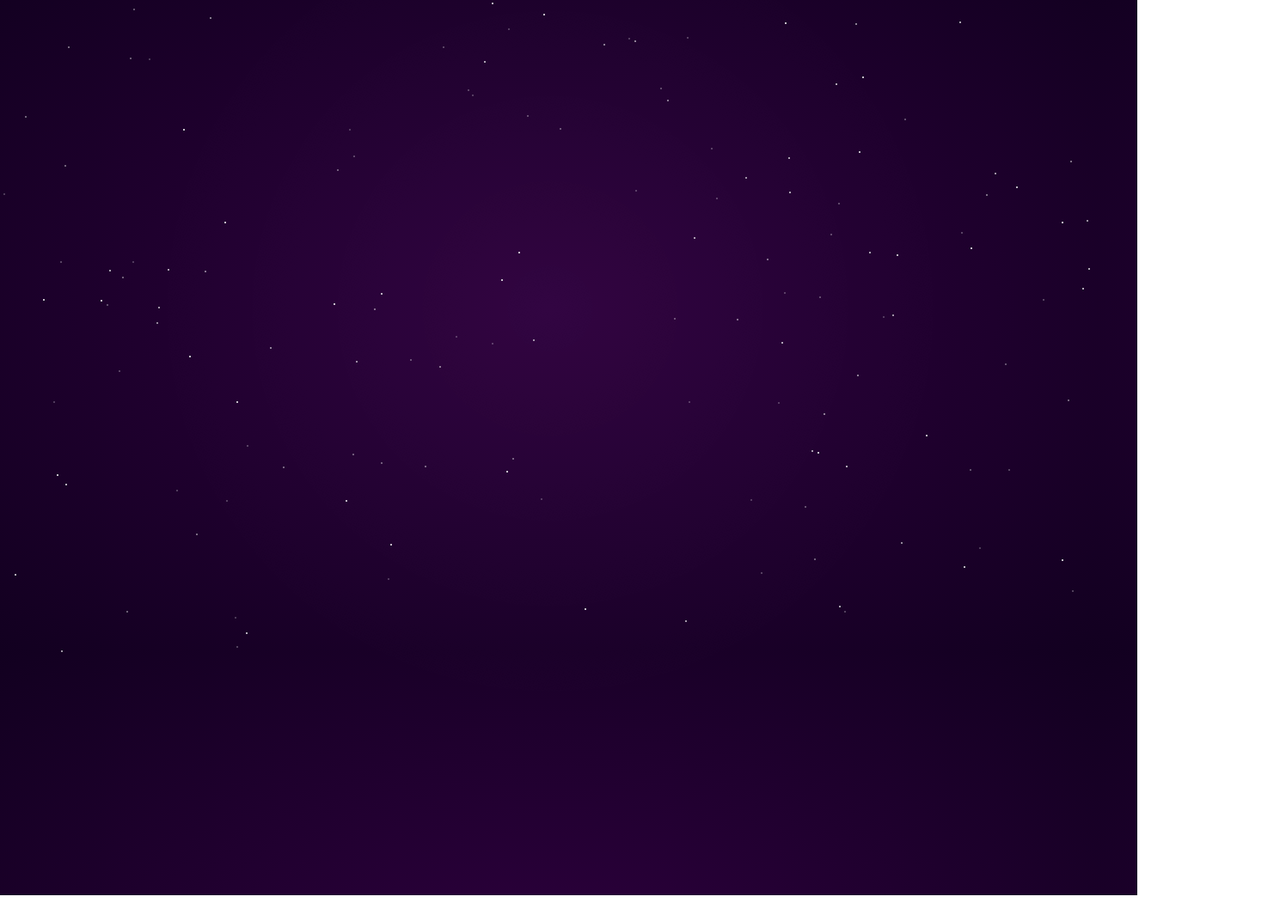
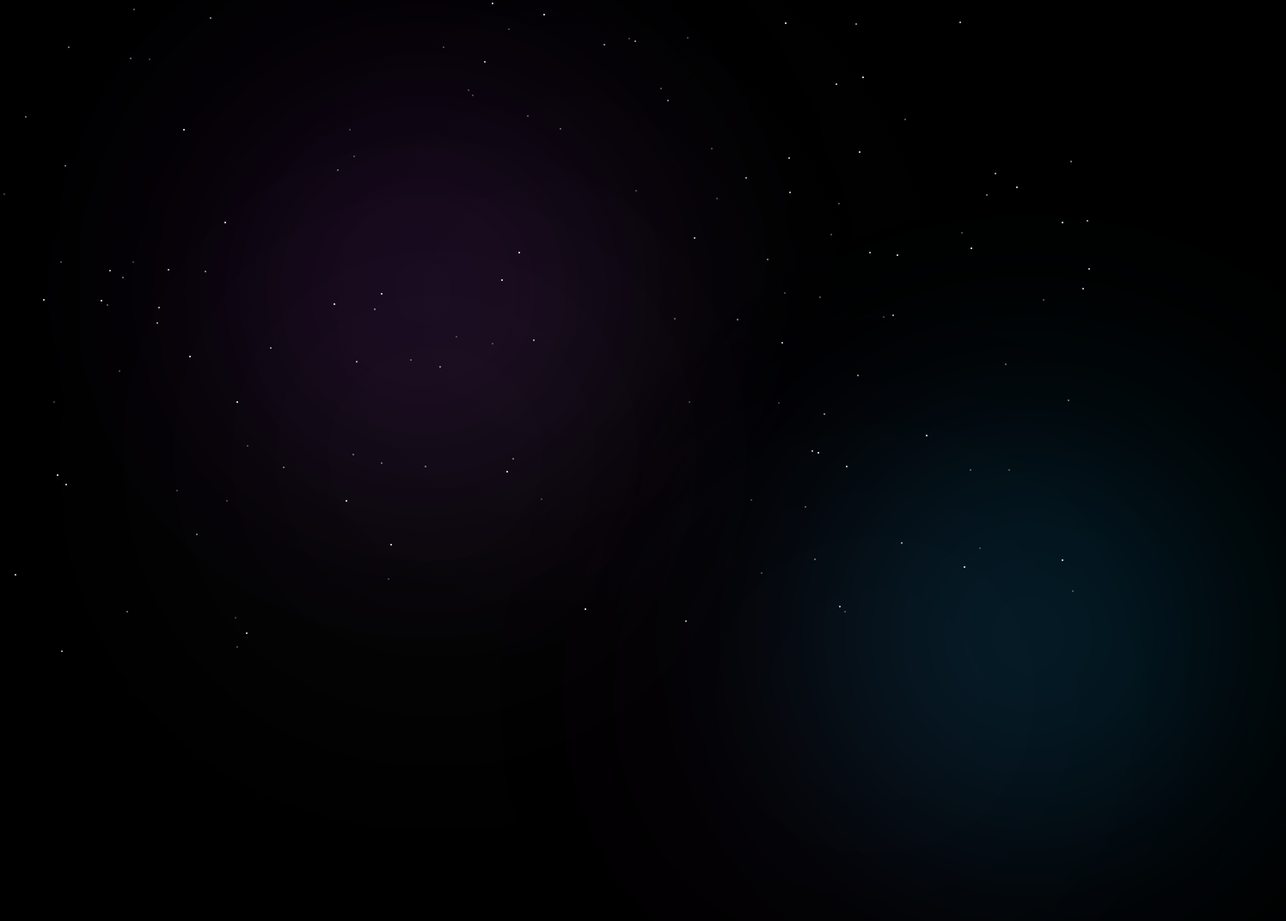
Before and after one commit to DivyamSingh18/stars-galaxy-, a plain HTML site: page index.html in a window 1280 px wide. Shown: the part 41-1113 px from the top of the page at 86% size, 1496 px wide, since content can reach past the window. Before the commit the page ends 1083 px from the top, so only its background shows below. Drawn offline with Linux system fonts and the light colour scheme.

Commit message:
Update index.html

```diff
--- a/index.html
+++ b/index.html
@@ -8,7 +8,7 @@
     body {
       margin: 0;
       padding: 0;
-      background: radial-gradient(ellipse at center, #2e003e 0%, #120020 100%);
+      background: #000000;
       overflow: hidden;
       height: 100vh;
     }
@@ -28,9 +28,65 @@
       z-index: 0;
     }
 
+    .nebula {
+      position: absolute;
+      width: 600px;
+      height: 600px;
+      border-radius: 50%;
+      background: radial-gradient(circle, rgba(153,50,204,0.2), rgba(0,0,0,0));
+      filter: blur(120px);
+      animation: drift 60s infinite alternate ease-in-out;
+      pointer-events: none;
+      z-index: 0;
+    }
+
+    .nebula:nth-child(2) {
+      top: 10%;
+      left: 15%;
+    }
+
+    .nebula:nth-child(3) {
+      top: 60%;
+      left: 70%;
+      background: radial-gradient(circle, rgba(0,191,255,0.2), rgba(0,0,0,0));
+    }
+
+    .cluster {
+      position: absolute;
+      width: 500px;
+      height: 500px;
+      background: radial-gradient(circle, rgba(255,255,255,0.25), rgba(255,255,255,0));
+      filter: blur(150px);
+      border-radius: 50%;
+      animation: pulse 20s infinite ease-in-out;
+      pointer-events: none;
+      z-index: 0;
+    }
+
+    .cluster:nth-child(4) {
+      top: 40%;
+      left: 20%;
+    }
+
+    .cluster:nth-child(5) {
+      top: 75%;
+      left: 60%;
+      background: radial-gradient(circle, rgba(255,100,255,0.25), rgba(0,0,0,0));
+    }
+
+    @keyframes drift {
+      0% { transform: translate(0, 0) scale(1); }
+      100% { transform: translate(20px, 30px) scale(1.05); }
+    }
+
     @keyframes swirl {
       0% { transform: rotate(0deg) scale(1); }
       100% { transform: rotate(360deg) scale(1); }
+    }
+
+    @keyframes pulse {
+      0%, 100% { transform: scale(1); opacity: 0.2; }
+      50% { transform: scale(1.1); opacity: 0.4; }
     }
 
     .stars, .shooting-stars {
@@ -98,6 +154,10 @@
 </head>
 <body>
   <div class="galaxy"></div>
+  <div class="nebula"></div>
+  <div class="nebula"></div>
+  <div class="cluster"></div>
+  <div class="cluster"></div>
   <div class="stars" id="stars"></div>
   <div class="shooting-stars" id="shooting-stars"></div>
 
```
